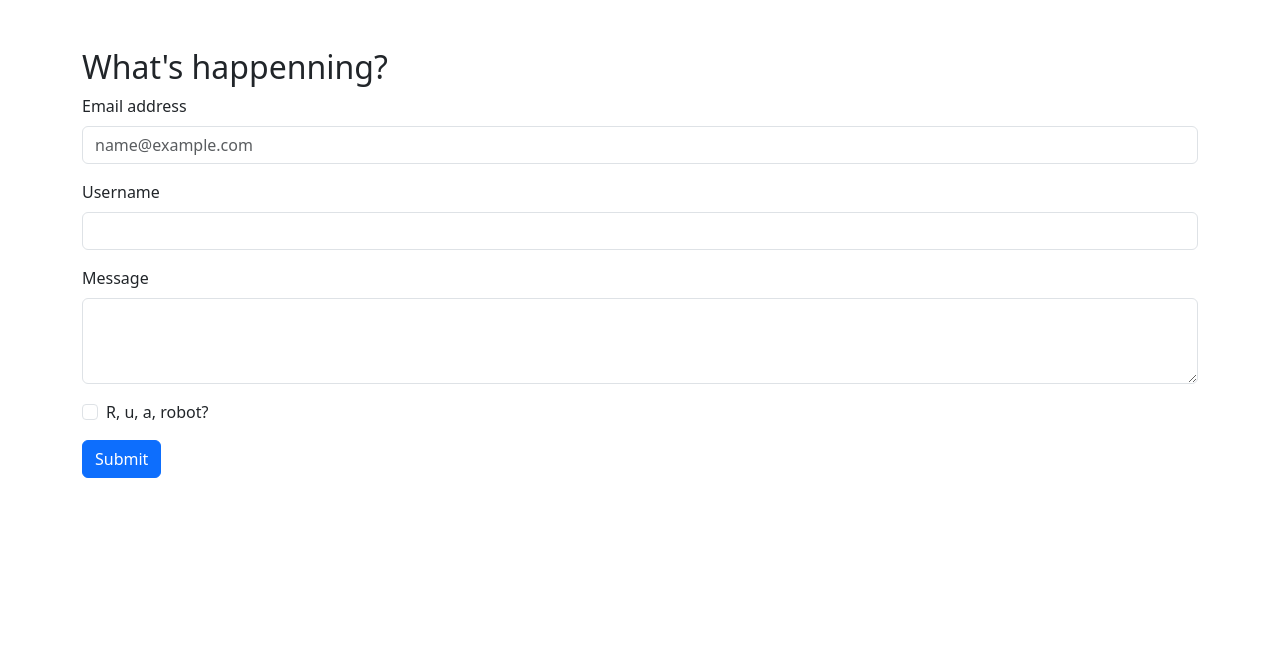
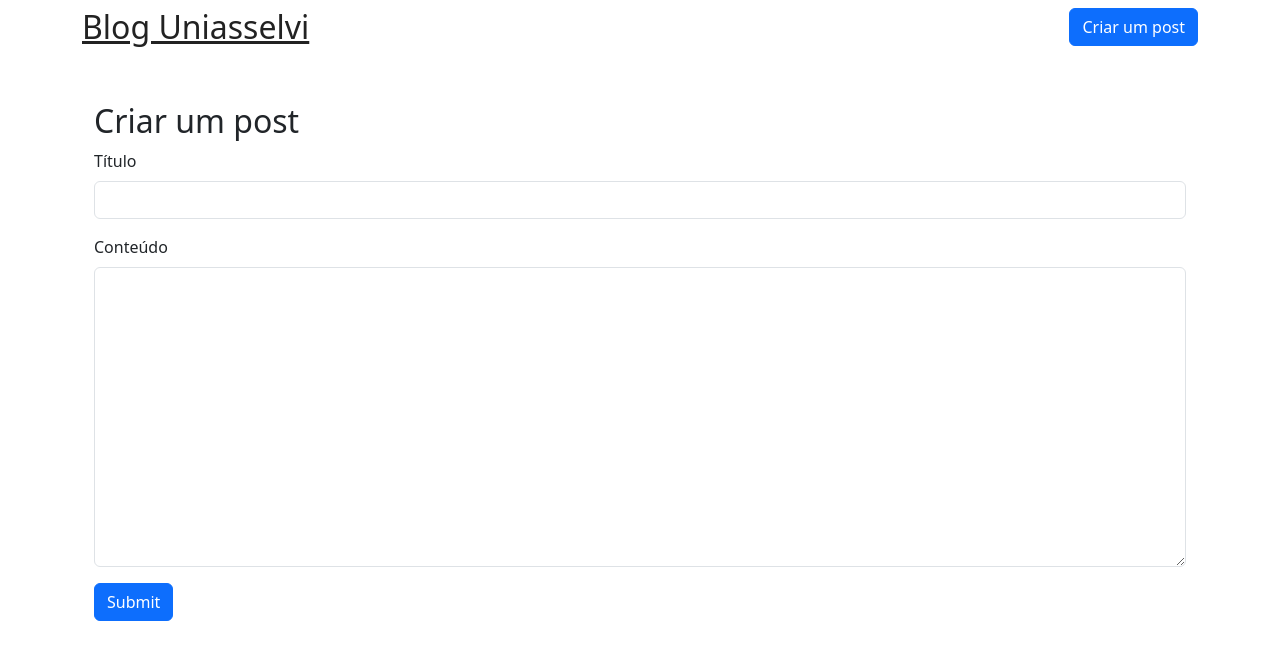
Before and after one commit to dragonares5/uniasselvi-paper-1, a PHP site: page /pages/create.php in a window 1280 px wide. Shown: the top 660 px of the page. Run offline with PHP 8.4, Linux system fonts and the light colour scheme.

Commit message:
listagem e criação de post

```diff
--- a/config.php
+++ b/config.php
@@ -1,12 +1,6 @@
 <?php
-
-// Sample file: Never send your credentials to git
-
-// host
-$host = 'http://localhost/conteudos/crud-php-mysql-procedural/';
-
 // db
-$db_name = 'crud';
+$db_name = 'blog_uniasselvi';
 $db_host = 'localhost';
 $db_user = 'root';
 $db_pass = '';
--- /dev/null
+++ b/inc/_footer.php
@@ -0,0 +1,3 @@
+    </div>
+  </body>
+</html>
--- /dev/null
+++ b/inc/_header.php
@@ -0,0 +1,16 @@
+<!DOCTYPE html>
+<html>
+  <head>
+    <title>Blog Uniasselvi</title>
+    <meta charset="UTF-8">
+    <link href="https://cdn.jsdelivr.net/npm/bootstrap@5.3.3/dist/css/bootstrap.min.css" rel="stylesheet" integrity="sha384-QWTKZyjpPEjISv5WaRU9OFeRpok6YctnYmDr5pNlyT2bRjXh0JMhjY6hW+ALEwIH" crossorigin="anonymous">
+    <script src="https://cdn.jsdelivr.net/npm/bootstrap@5.3.3/dist/js/bootstrap.bundle.min.js" integrity="sha384-YvpcrYf0tY3lHB60NNkmXc5s9fDVZLESaAA55NDzOxhy9GkcIdslK1eN7N6jIeHz" crossorigin="anonymous"></script>
+  </head>
+  <body>
+    <div class="container">
+      <div class="d-flex justify-content-between">
+        <h2 class="mt-2"><a href="/" style="color: #222; ">Blog Uniasselvi</a></h2>
+        <div class="d-flex align-items-center">
+          <a class="btn btn-primary mr-2" href="pages/create.php" role="button">Criar um post</a>
+        </div>
+      </div>
--- /dev/null
+++ b/inc/posts.php
@@ -0,0 +1,2 @@
+<?php
+$posts =
--- a/pages/create.php
+++ b/pages/create.php
@@ -1,42 +1,29 @@
-
-<!DOCTYPE html>
-<html>
-  <head>
-    <title>Create</title>
-    <meta charset="UTF-8">
-    <link href="https://cdn.jsdelivr.net/npm/bootstrap@5.3.3/dist/css/bootstrap.min.css" rel="stylesheet" integrity="sha384-QWTKZyjpPEjISv5WaRU9OFeRpok6YctnYmDr5pNlyT2bRjXh0JMhjY6hW+ALEwIH" crossorigin="anonymous">
-    <script src="https://cdn.jsdelivr.net/npm/bootstrap@5.3.3/dist/js/bootstrap.bundle.min.js" integrity="sha384-YvpcrYf0tY3lHB60NNkmXc5s9fDVZLESaAA55NDzOxhy9GkcIdslK1eN7N6jIeHz" crossorigin="anonymous"></script>
-    <script>
-      $('a[data-toggle="tooltip"]').tooltip({
-        animated: 'fade',
-        placement: 'bottom',
-        html: true
-      });
-    </script>
-  </head>
-  <body>
+<?php
+include('../config.php');
+include('../inc/_header.php')
+?>
+<?php
+if($_SERVER['REQUEST_METHOD'] == 'POST') {
+  $title = $_POST['title'];
+  $description = $_POST['description'];
+  $created_at = date('Y-m-d H:i:s');
+  $sql = "INSERT INTO posts (title, description, created_at) VALUES ('$title', '$description', '$created_at')";
+  $conn->query($sql);
+  header('Location: /');
+}
+?>
 <div class="container my-5">
-      <h2>What's happenning?</h2>
-        <form>
+  <h2>Criar um post</h2>
+  <form method="POST">
     <div class="mb-3">
-            <label for="inputEmail" class="form-label">Email address</label>
-            <input type="email" class="form-control" id="inputEmail" aria-describedby="emailHelp" placeholder="name@example.com">
+      <label for="title" class="form-label">Título</label>
+      <input type="text" class="form-control" id="title" name="title">
     </div>
     <div class="mb-3">
-            <label for="inputUsername" class="form-label">Username</label>
-            <input type="username" class="form-control" id="inputUsername" aria-describedby="usernameHelp">
-          </div>
-          <div class="mb-3">
-            <label for="inputMessage" class="form-label">Message</label>
-            <textarea class="form-control" id="inputMessage" rows="3"></textarea>
-          </div>
-          <div class="mb-3 form-check">
-            <input type="checkbox" class="form-check-input" id="exampleCheck1">
-            <label class="form-check-label" for="exampleCheck1">R, u, a, robot?</label>
+      <label for="title" class="form-label">Conteúdo</label>
+      <textarea type="text" class="form-control" id="description" name="description" style="height: 300px;"></textarea>
     </div>
     <button type="submit" class="btn btn-primary">Submit</button>
   </form>
   <br>
-    </div>
-  </body>
-</html>
+  <?php include('../inc/_footer.php') ?>
```
Also changed, not shown: bd_connection.sql (+42 -0 lines), index.php (+29 -22 lines). Lines whose indentation alone changed are shown as unchanged.
